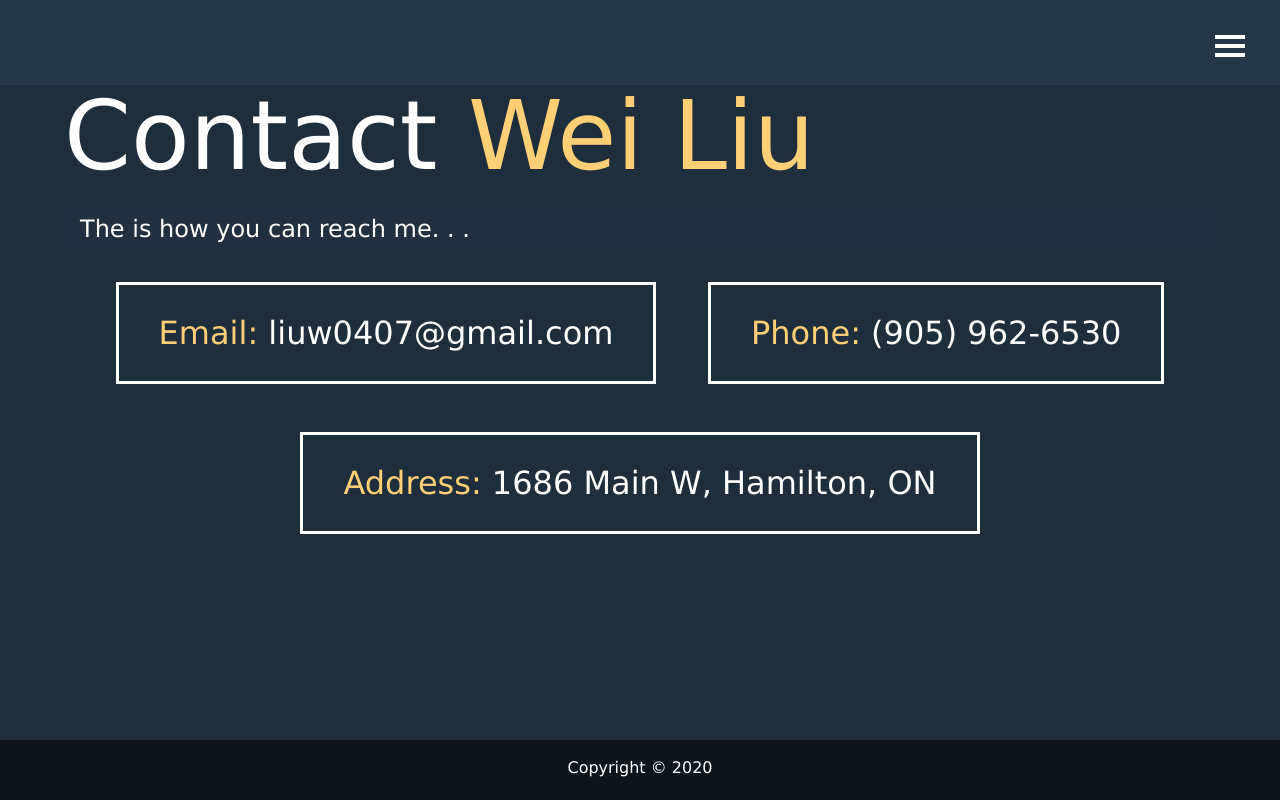
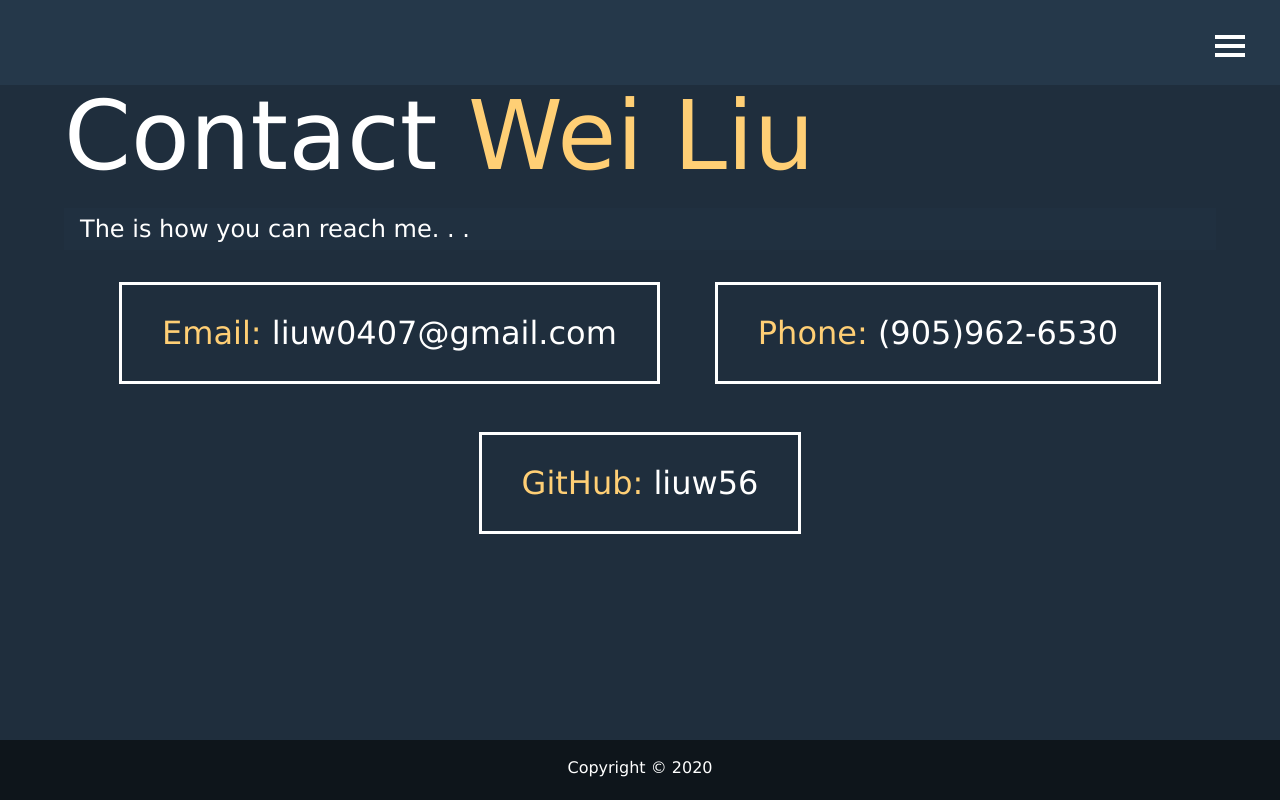
Before and after one commit to liuw56/MyPortfolio, a website: page dist/contact.html in a window 1280 px wide. Drawn offline with Linux system fonts and the light colour scheme.

Commit message:
finished conntact page

```diff
--- a/dist/contact.html
+++ b/dist/contact.html
@@ -55,14 +55,22 @@
       <h2 class="sm-heading">The is how you can reach me. . .</h2>
       <div class="boxes">
         <div>
-          <span class="text-secondary">Email: </span> liuw0407@gmail.com
+          <span class="text-secondary">Email: </span>
+          <a href="mailto: liuw0407@gmail.com" class="email"
+            >liuw0407@gmail.com</a
+          >
         </div>
 
-        <div><span class="text-secondary">Phone: </span> (905) 962-6530</div>
+        <div>
+          <span class="text-secondary">Phone: </span>
+          <a href="tel: 9059626530" class="phone">(905)962-6530</a>
+        </div>
 
         <div>
-          <span class="text-secondary">Address: </span> 1686 Main W, Hamilton,
-          ON
+          <span class="text-secondary">GitHub: </span>
+          <a href="https://github.com/liuw56" class="github" target="_blank"
+            >liuw56</a
+          >
         </div>
       </div>
     </main>
```
